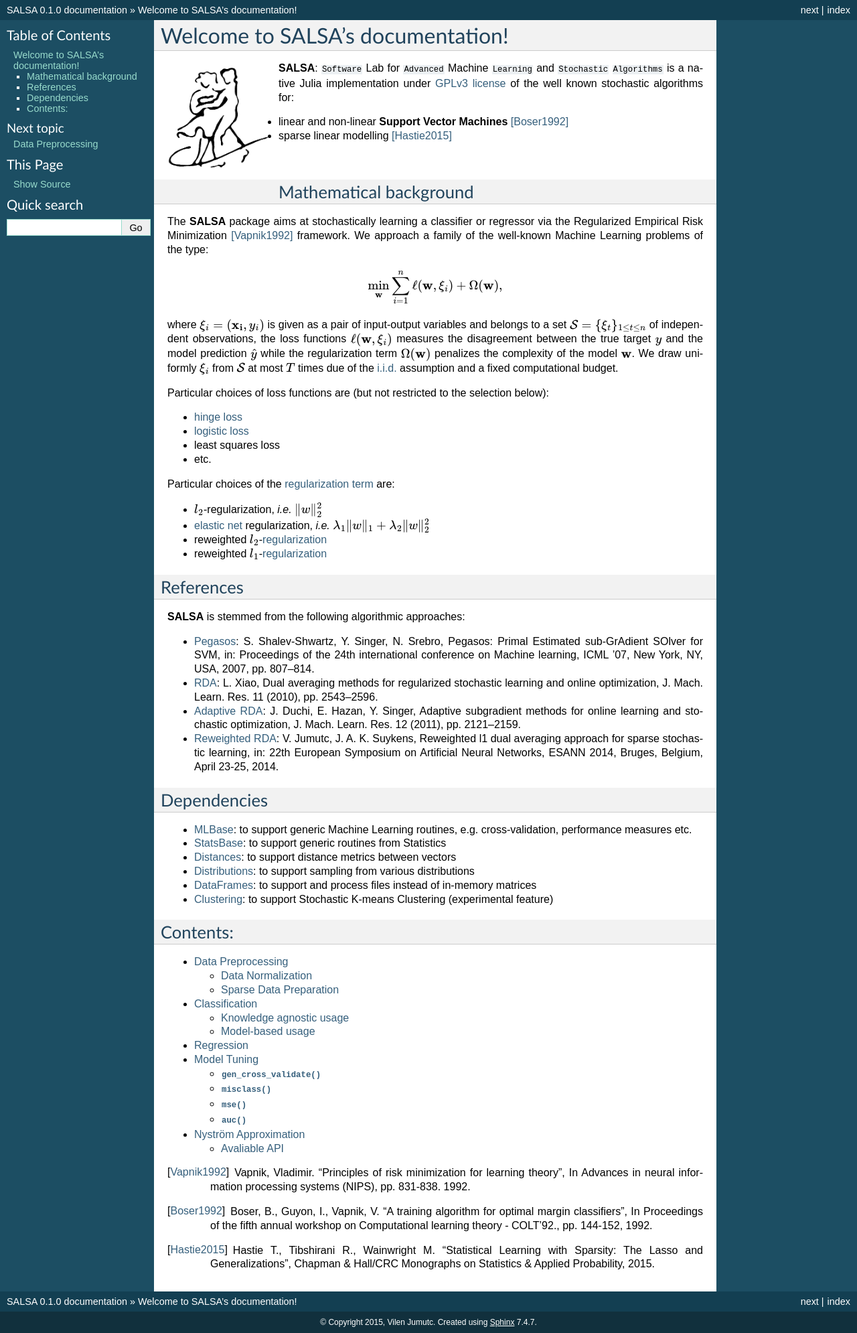
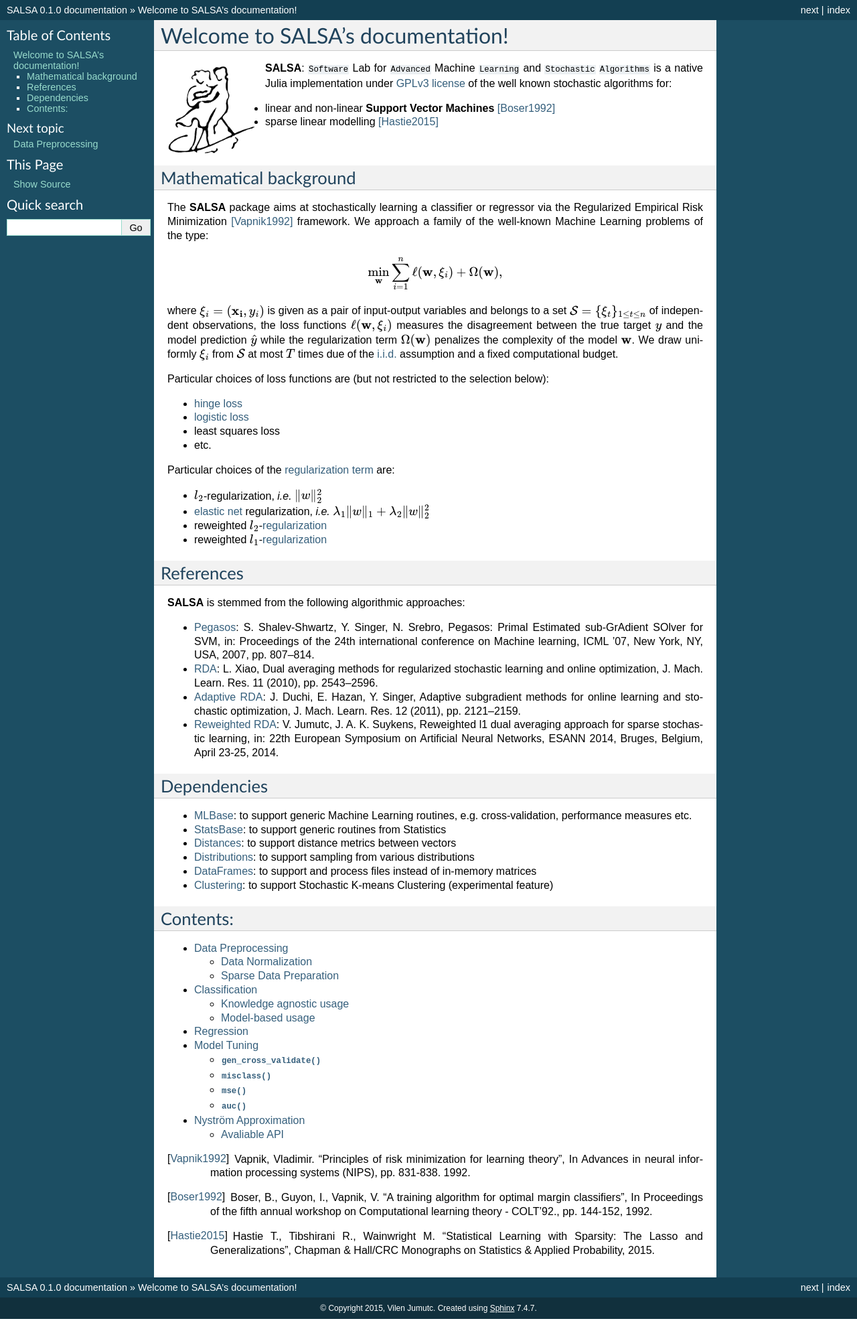
Before and after one commit to jumutc/SALSA.jl, a Sphinx documentation site: the page built from docs/source/index.rst, in a window 1280 px wide. Shown: the whole page at 67% size. Built offline with Sphinx 7.4.7, drawn with Linux system fonts in a browser that asks for light colours; formulas are drawn with MathJax 3; after the commit the page ends 1969 px from its top, so only the background shows below that.

Commit message:
docs update

```diff
--- a/docs/source/index.rst
+++ b/docs/source/index.rst
@@ -4,7 +4,7 @@ Welcome to SALSA's documentation!
 
 .. image:: ../images/SALSA.png
     :align: left
-    :width: 150px
+    :width: 130px
 
 
 **SALSA**: ``Software`` Lab for ``Advanced`` Machine ``Learning`` and ``Stochastic`` ``Algorithms`` is a native Julia implementation under `GPLv3 license <https://github.com/jumutc/SALSA.jl/blob/master/LICENSE>`_ of the well known stochastic algorithms for:
```
